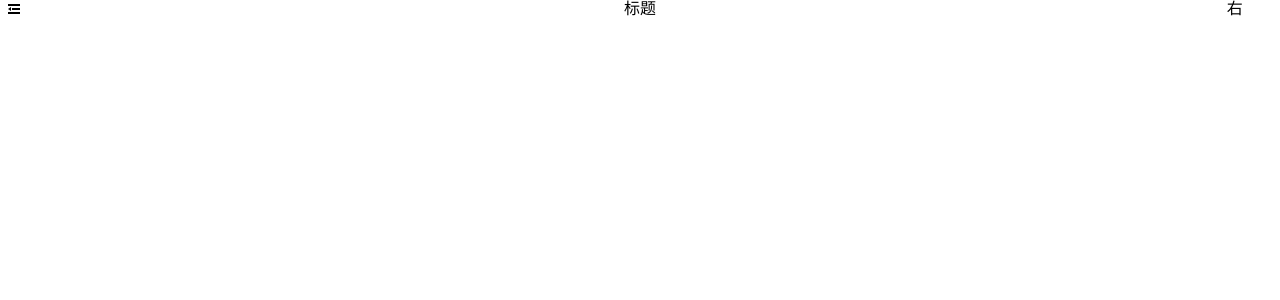
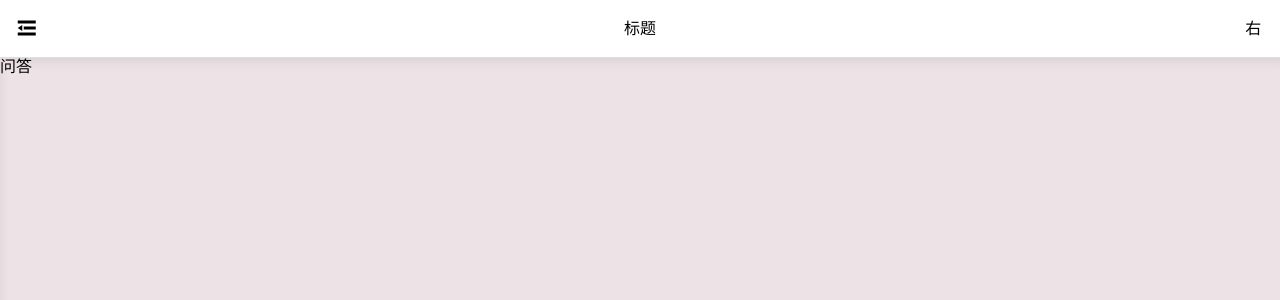
Before and after one commit to AzuraXW/cnode-vue, a Vue app: page /ask in a window 1280 px wide. Shown: the top 300 px of the page. Built offline with nearby package versions, Linux system fonts and the light colour scheme.

Commit message:
活动菜单完成

```diff
--- a/package.json
+++ b/package.json
@@ -8,6 +8,7 @@
     "lint": "vue-cli-service lint"
   },
   "dependencies": {
+    "axios": "^0.21.1",
     "core-js": "^3.6.5",
     "element-ui": "^2.15.0",
     "normalize.css": "^8.0.1",
--- a/src/App.vue
+++ b/src/App.vue
@@ -1,18 +1,48 @@
 <template>
   <div id="app">
-    <headerVue></headerVue>
-    <router-view/>
+    <menuVue></menuVue>
+    <div :class="{collapse: leftMenuVisible}" class="content" @click="collapseMenu">
+      <headerVue></headerVue>
+      <router-view/>
+    </div>
   </div>
 </template>
 
 <script>
-import headerVue from './components/layouts/header'
+import { mapState, mapMutations } from 'vuex'
+import headerVue from '@/components/layouts/header'
+import menuVue from '@/components/layouts/menu'
 export default {
+  computed: mapState(['leftMenuVisible']),
   components: {
-    headerVue
+    headerVue,
+    menuVue
+  },
+  methods: {
+    ...mapMutations([
+      'changeMenuVisible'
+    ]),
+    collapseMenu () {
+      if (this.leftMenuVisible) {
+        this.changeMenuVisible()
+      }
+    }
   }
 }
 </script>
 
 <style lang="scss">
+#app{
+  overflow: hidden;
+}
+.content{
+  transition: all .4s;
+  position: absolute;
+  width: 100%;
+  right: 0;
+  top: 0;
+  &.collapse{
+    transform: translateX(251px);
+  }
+}
 </style>
--- a/src/assets/styles/common.css
+++ b/src/assets/styles/common.css
@@ -1,3 +1,7 @@
+body{
+    background-color: #ede3e7;
+    overflow: hidden;
+}
 button.none{
     outline: none;
     background-color: transparent;
--- a/src/components/layouts/header.vue
+++ b/src/components/layouts/header.vue
@@ -1,27 +1,46 @@
 <template>
   <header class="header">
-    <el-row>
-      <el-col :span="1">
-        <button class="none">
-          <i class="el-icon-s-fold"></i>
+    <el-row type="flex" align="center">
+      <el-col :span="1" :xs="3" class="center">
+        <button class="none menu-btn">
+          <i :class="leftMenuVisible ? 'el-icon-circle-close' : 'el-icon-s-fold'"
+          @click.self.stop="changeMenuVisible"></i>
         </button>
       </el-col>
-      <el-col :span="22" class="center">标题</el-col>
-      <el-col :span="1">右</el-col>
+      <el-col :span="22" :xs="18" class="center">标题</el-col>
+      <el-col :span="1" :xs="3" class="center">右</el-col>
     </el-row>
   </header>
 </template>
 
 <script>
+import { mapMutations, mapState } from 'vuex'
 export default {
-
+  methods: {
+    ...mapMutations([
+      'changeMenuVisible'
+    ])
+  },
+  computed: mapState(['leftMenuVisible'])
 }
 </script>
 
 <style lang="scss">
 .header{
+  padding: 15px 0;
+  background-color: #fff;
+  box-shadow: 13px 2px 12px 0 rgba(0, 0, 0, 0.1);
+  border-bottom: 1px solid #dcdfe6;
   .center{
-    text-align: center;
+    display: flex;
+    justify-content: center;
+    align-items: center;
+  }
+  .menu-btn{
+    cursor: pointer;
+    i{
+      font-size: 24px;
+    }
   }
 }
 </style>
--- /dev/null
+++ b/src/components/layouts/menu.vue
@@ -0,0 +1,55 @@
+<template>
+  <transition name="fade">
+    <div class="active-menu" :class="{open: visible}">
+      <nav class="nav">
+        <router-link to="/"><span>全部</span></router-link>
+        <router-link to="/good"><span>精华</span></router-link>
+        <router-link to="/share"><span>分享</span></router-link>
+        <router-link to="/ask"><span>问答</span></router-link>
+        <router-link to="/job"><span>招聘</span></router-link>
+      </nav>
+    </div>
+  </transition>
+</template>
+
+<script>
+import { mapState } from 'vuex'
+export default {
+  computed: mapState({
+    visible: 'leftMenuVisible'
+  })
+}
+</script>
+
+<style lang="scss">
+.active-menu{
+  position: absolute;
+  left: 0px;
+  top: 0;
+  height: 100vh;
+  width: 250px;
+  background-color: #fff;
+  box-shadow: -2px 2px 12px 0 rgba(0, 0, 0, 0.1);
+  border-right: 1px solid #dcdfe6;
+  transition: all .4s;
+  transform: translateX(-251px);
+  &.open{
+    transform: translateX(0);
+  }
+  .nav{
+    margin-top: 20px;
+    a{
+      display: block;
+      width: 100%;
+      display: flex;
+      justify-content: center;
+      align-items: center;
+      text-decoration: none;
+      span{
+        display: inline-block;
+        margin: 5px;
+      }
+    }
+  }
+}
+</style>
--- a/src/router/index.js
+++ b/src/router/index.js
@@ -1,6 +1,10 @@
 import Vue from 'vue'
 import VueRouter from 'vue-router'
 import Home from '../views/Home.vue'
+import Good from '../views/Good.vue'
+import Share from '../views/Share.vue'
+import Ask from '../views/Ask.vue'
+import Job from '../views/Job.vue'
 
 Vue.use(VueRouter)
 
@@ -9,6 +13,26 @@ const routes = [
     path: '/',
     name: 'Home',
     component: Home
+  },
+  {
+    path: '/good',
+    name: 'Good',
+    component: Good
+  },
+  {
+    path: '/share',
+    name: 'Share',
+    component: Share
+  },
+  {
+    path: '/ask',
+    name: 'Ask',
+    component: Ask
+  },
+  {
+    path: '/job',
+    name: 'Job',
+    component: Job
   }
 ]
 
--- a/src/store/index.js
+++ b/src/store/index.js
@@ -5,8 +5,12 @@ Vue.use(Vuex)
 
 export default new Vuex.Store({
   state: {
+    leftMenuVisible: false
   },
   mutations: {
+    changeMenuVisible (state) {
+      state.leftMenuVisible = !state.leftMenuVisible
+    }
   },
   actions: {
   },
--- /dev/null
+++ b/src/views/Ask.vue
@@ -0,0 +1,13 @@
+<template>
+  <div>问答</div>
+</template>
+
+<script>
+export default {
+
+}
+</script>
+
+<style>
+
+</style>
--- /dev/null
+++ b/src/views/Good.vue
@@ -0,0 +1,13 @@
+<template>
+  <div>精华</div>
+</template>
+
+<script>
+export default {
+
+}
+</script>
+
+<style>
+
+</style>
--- a/src/views/Home.vue
+++ b/src/views/Home.vue
@@ -1,6 +1,5 @@
 <template>
   <div class="home">
-    <el-button type="primary">主要按钮</el-button>
   </div>
 </template>
 
--- /dev/null
+++ b/src/views/Job.vue
@@ -0,0 +1,13 @@
+<template>
+  <div>招聘</div>
+</template>
+
+<script>
+export default {
+
+}
+</script>
+
+<style>
+
+</style>
--- /dev/null
+++ b/src/views/Share.vue
@@ -0,0 +1,13 @@
+<template>
+  <div>分享</div>
+</template>
+
+<script>
+export default {
+
+}
+</script>
+
+<style>
+
+</style>
```
